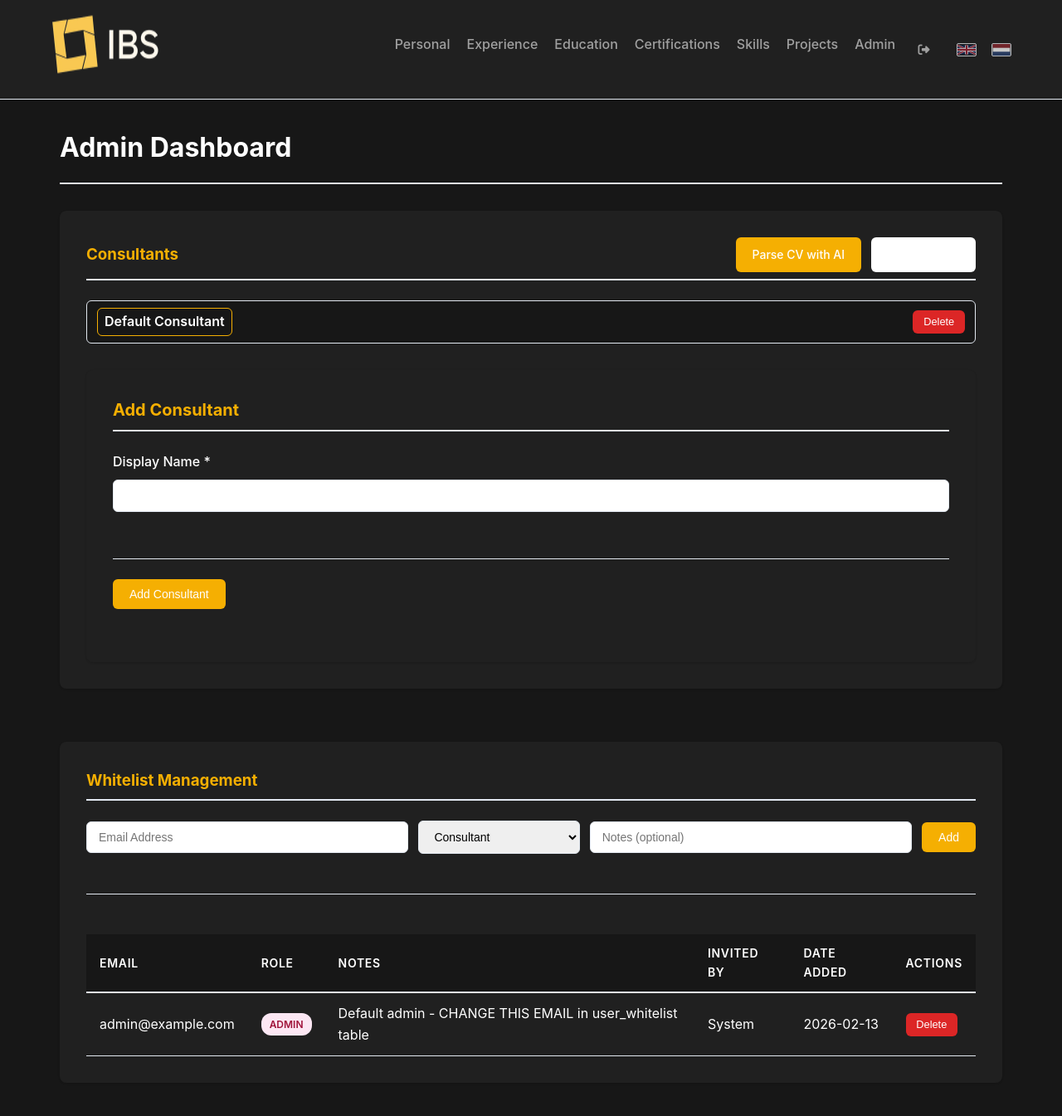
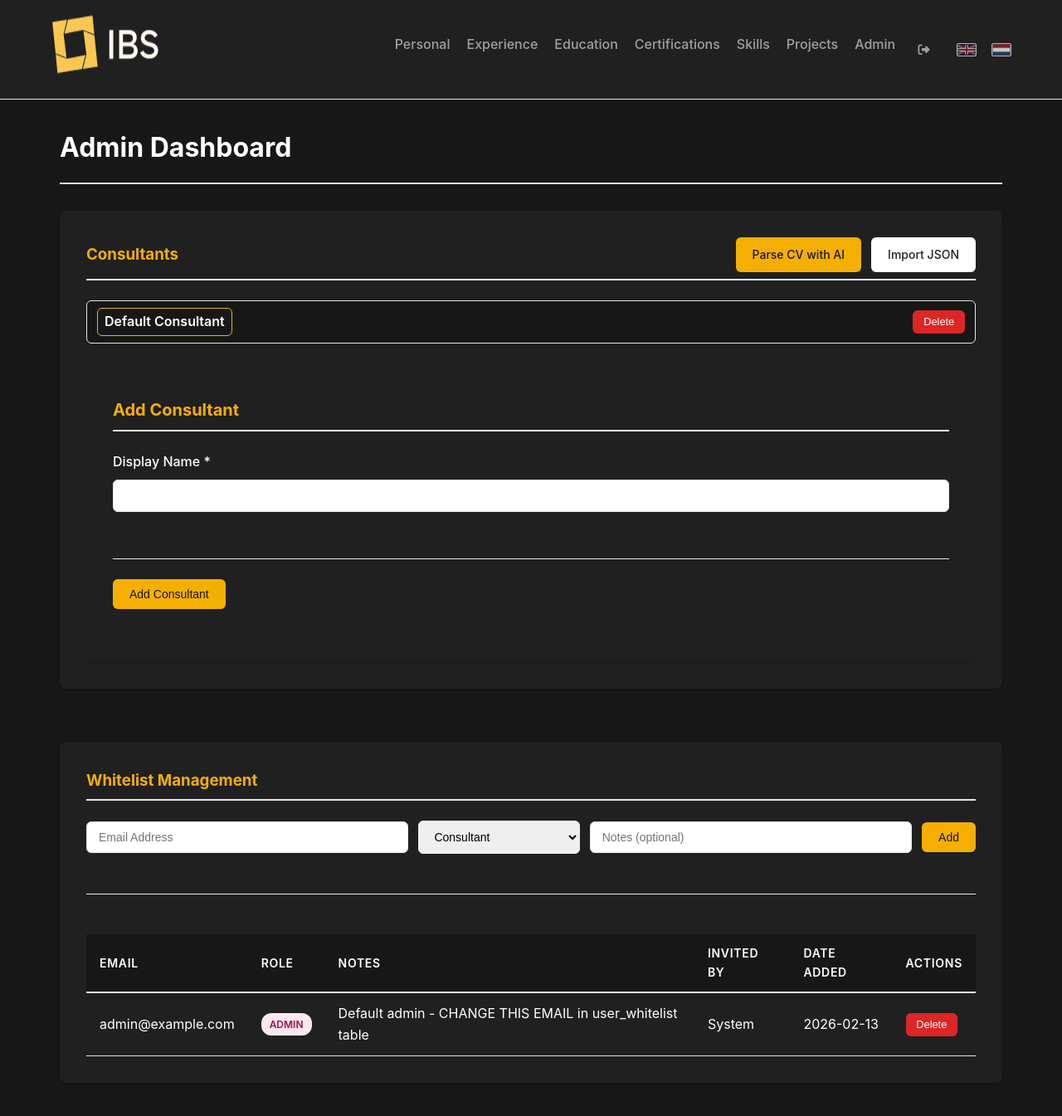
Before and after one commit to gvanlee/BetterCV, a Flask app: page /admin in a window 1280 px wide. Shown: the top 1345 px of the page at 83% size. Run offline with Flask 3, Linux system fonts and the light colour scheme; the visitor is signed in with stand-in values (Sample User, id 1); data comes from the database, SQL or seed files in the repository; data that the repository does not hold is empty; some libraries are stand-ins or nearby versions.

Commit message:
* Style updates

```diff
--- a/static/style.css
+++ b/static/style.css
@@ -7,7 +7,7 @@
 
 :root {
     --primary-color: #f5af02;
-    --primary-hover: #1d4ed8;
+    --primary-hover: #fefead;;
     --secondary-color: #ffffff;
     --danger-color: #dc2626;
     --danger-hover: #b91c1c;
@@ -16,6 +16,8 @@
     --card-background: #202020;
     --text-primary: #ffffff;
     --text-secondary: #a0a0a0;
+    --button-primary: #171717;
+    --button-secondary: #202020;
     --border-color: #e2e8f0;
     --shadow: 0 1px 3px 0 rgba(0, 0, 0, 0.1), 0 1px 2px 0 rgba(0, 0, 0, 0.06);
     --shadow-lg: 0 10px 15px -3px rgba(0, 0, 0, 0.1), 0 4px 6px -2px rgba(0, 0, 0, 0.05);
@@ -243,7 +245,7 @@ body {
 
 .btn-primary {
     background-color: var(--primary-color);
-    color: white;
+    color: var(--button-primary);
 }
 
 .btn-primary:hover {
@@ -252,7 +254,7 @@ body {
 
 .btn-secondary {
     background-color: var(--secondary-color);
-    color: white;
+    color: var(--button-secondary);
 }
 
 .btn-secondary:hover {
@@ -884,8 +886,8 @@ footer p {
     padding: 0.875rem 1.5rem;
     border: 2px solid var(--border-color);
     border-radius: 8px;
-    background: white;
-    color: var(--text-primary);
+    background: var(--primary-color);
+    color: var(--button-primary);
     font-weight: 500;
     font-size: 1rem;
     cursor: pointer;
@@ -894,7 +896,7 @@ footer p {
 
 .btn-oauth:hover {
     border-color: var(--primary-color);
-    background: var(--background);
+    background: var(--primary-hover);
     transform: translateY(-1px);
     box-shadow: var(--shadow);
 }
```
